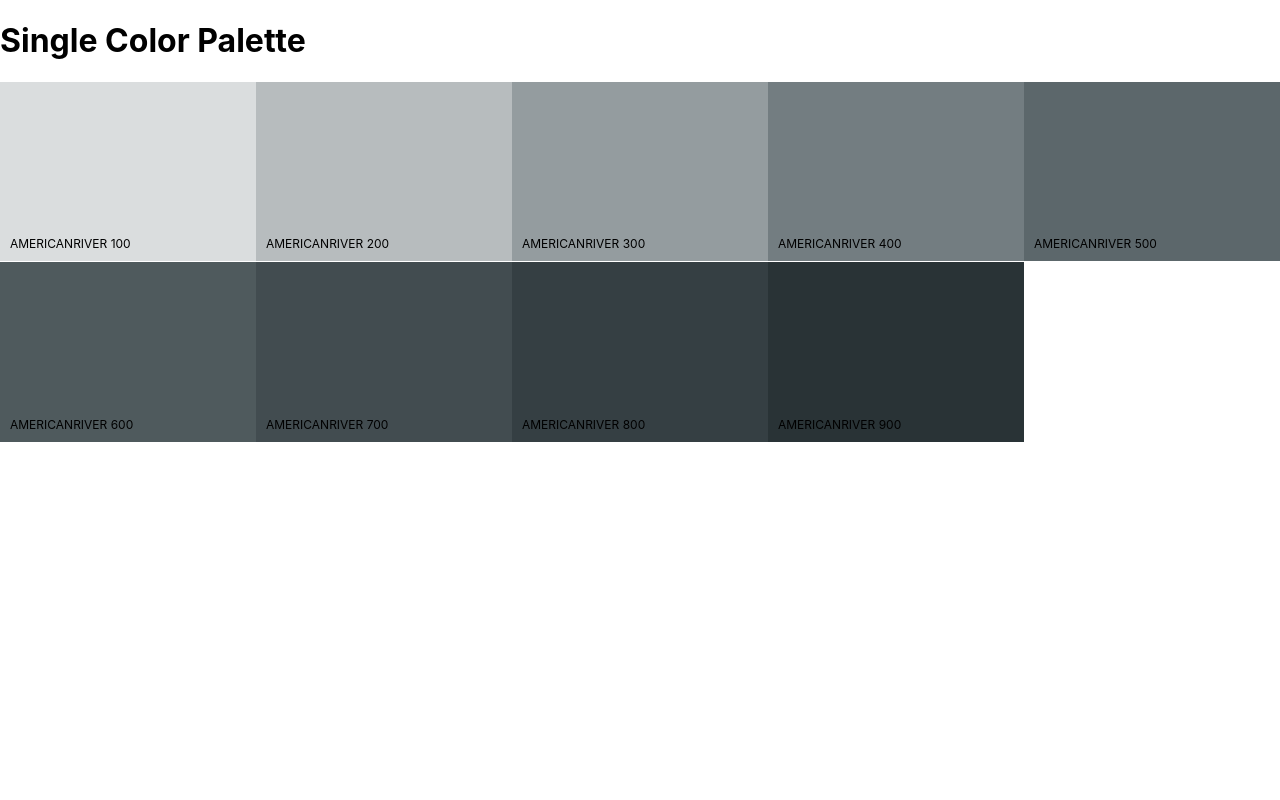
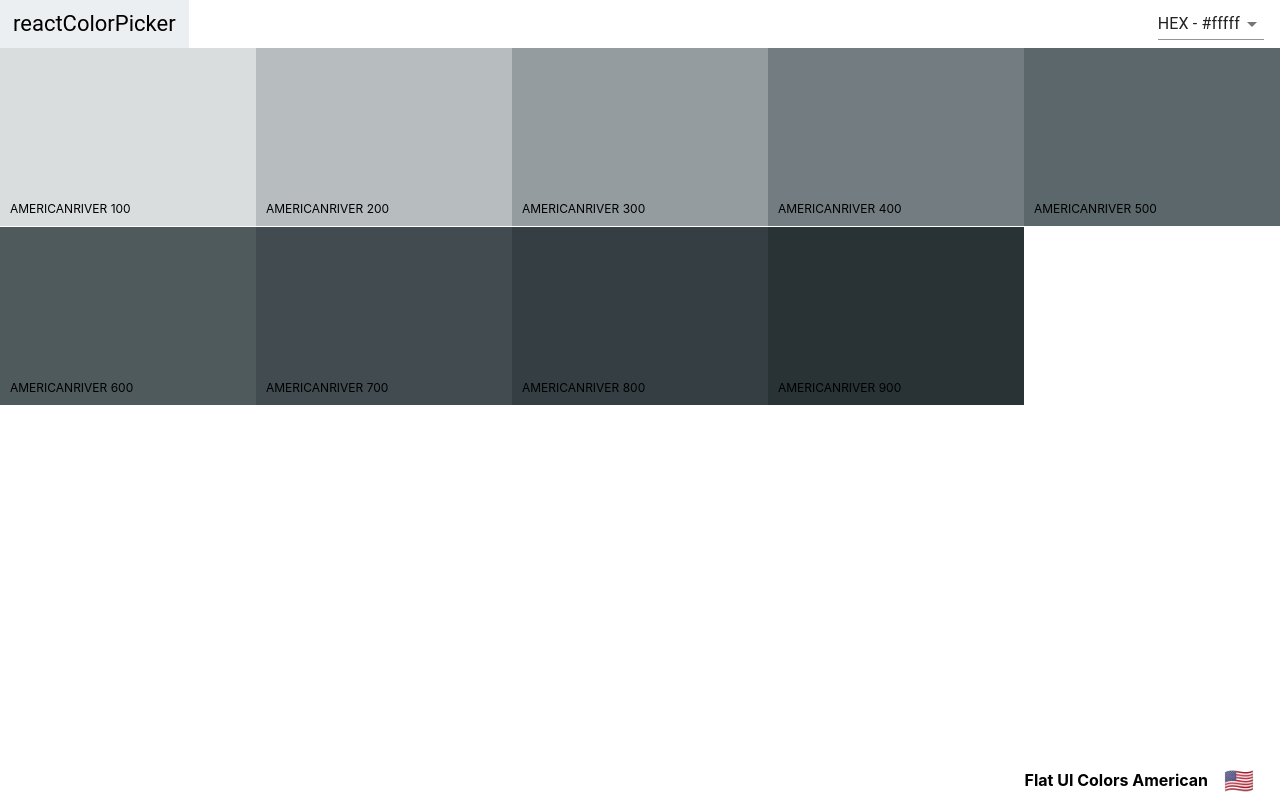
Before and after one commit to davidbernier91/colorPicker, a React (Create React App) app: page /palette/flat-ui-colors-american/americanriver in a window 1280 px wide. Built offline with nearby package versions, Linux system fonts and the light colour scheme.

Commit message:
Add Navbar component and Footer

```diff
--- a/src/App.js
+++ b/src/App.js
@@ -33,7 +33,7 @@ export default function App() {
         render={ (routeProps) => <SingleColorPalette
                                    colorId={routeProps.match.params.colorId}
                                    palette={findPalette(routeProps.match.params.paletteId)}
-                                   />}
+                                  />}
       />
     </Switch>
   </>
--- a/src/components/ColorBox.js
+++ b/src/components/ColorBox.js
@@ -6,22 +6,22 @@ import {CopyToClipboard} from "react-copy-to-clipboard"
 
 export default function ColorBox(props) {
     const [copyStatus, setCopyStatus] = useState(false)
-    const {color, moreURL, showLink} = props // uses descturing to grab object props from Pallete.js
+    const {color, moreURL, showLink, background} = props // uses descturing to grab object props from Pallete.js
 
     const handleCopyClick = ()=>{
             setCopyStatus(true);
             setTimeout(() => {
                 setCopyStatus(false);
             }, 1500);
-}
+        }
 
     return (
-        <CopyToClipboard text={color.hex}>
-            <div style={{background: color.hex}} className="ColorBox" onClick={handleCopyClick} >
-                <div style={{background: color.hex}}  className={`copy-overlay ${copyStatus && "show"}`}/>
+        <CopyToClipboard text={background}>
+            <div style={ {background: background}} className="ColorBox" onClick={handleCopyClick} >
+                <div style={{background: background}}  className={`copy-overlay ${copyStatus && "show"}`}/>
                 <div className={`copy-msg ${copyStatus && "show"}`}>
                     <h1>Copied!</h1>
-                    <p>{color.hex}</p>
+                    <p>{background}</p>
                 </div>
                 <div className="copy-container">
                     <div className="box-content">
--- a/src/components/NavBar.js
+++ b/src/components/NavBar.js
@@ -8,7 +8,7 @@ import CloseIcon from '@material-ui/icons/Close';
 
 export default function NavBar(props) {
     const {level, changeLevel, format, changeFormat,
-           snackBarOpenStatus, setSnackBarOpenStatus} = props
+           snackBarOpenStatus, setSnackBarOpenStatus, showingAllColors} = props
 
     const closeSnackBar=()=> setSnackBarOpenStatus(false)
 
@@ -18,7 +18,7 @@ export default function NavBar(props) {
             <div className="logo">
                 <Link to="/">reactColorPicker</Link>
             </div>
-                <div className="slider-container">
+                { props.showingAllColors && (<div className="slider-container">
                     <span>Level: {level}</span>
                     <div className="slider" >
                         <Slider
@@ -29,11 +29,12 @@ export default function NavBar(props) {
                     />
                 </div>
             </div>
+            )}
             <div className="select-container">
                 <Select value={format} onChange={changeFormat}>
                     <MenuItem value='hex'>HEX - #fffff</MenuItem>
                     <MenuItem value='rgb'>RGB - rgb(255, 255, 255)</MenuItem>
-                    <MenuItem value='rgb'>RGBA - rgba(255, 255, 255, 1.0)</MenuItem>
+                    <MenuItem value='rgba'>RGBA - rgba(255, 255, 255, 1.0)</MenuItem>
                 </Select>
             </div>
             <Snackbar
@@ -43,8 +44,8 @@ export default function NavBar(props) {
                 message={<span id="message-id">Format changed to {format}</span>}
                 ContentProps={{"aria-describedby": "message-id"}}
                 action={[
-                        <IconButton color="inherit" key="close">
-                            <CloseIcon onClick={closeSnackBar}/>
+                        <IconButton color="inherit" key="close" onClick={closeSnackBar}>
+                            <CloseIcon />
                         </IconButton>
                         ]}
             />
--- a/src/components/Palette.js
+++ b/src/components/Palette.js
@@ -1,18 +1,22 @@
-import React,{useState} from 'react'
+import React from 'react'
 import ColorBox from './ColorBox'
 import NavBar from './NavBar'
+import useColorSlider from '../hooks/useColorSlider'
+import PaletteFooter from './PaletteFooter'
 import "../css/palette.css"
 
 
 export default function Pallete(props) {
     const {colors, paletteName, emoji, id} = props.palette
-    const [colorLevel, setColorLevel] = useState(500)
-    const [format, setFormat] = useState("hex")
-    const [snackBarOpenStatus, setSnackBarOpenStatus] = useState(false)
+    // Import custom hooks for Slider, reused in singleColorPalette
+    const {colorLevel, format, snackBarOpenStatus, setSnackBarOpenStatus,
+           changeLevel, changeFormat} = useColorSlider()
+
 
     const colorBoxes = colors[colorLevel].map(color => (
         <ColorBox
             color={color}
+            background={color[format]}
             key={color.id}
             paletteID={id}
             moreURL={`/palette/${id}/${color.id}`}
@@ -20,17 +24,6 @@ export default function Pallete(props) {
          />
         )
     )
-
-    const changeLevel = (level) => setColorLevel(level)
-
-    const changeFormat = (event) => {
-        setFormat(event.target.value)
-        setSnackBarOpenStatus(true)
-        setTimeout(() => {
-            setSnackBarOpenStatus(false);
-        }, 3000);
-    }
-
 
     return (
         <div className="Palette">
@@ -41,13 +34,12 @@ export default function Pallete(props) {
                 format={format}
                 snackBarOpenStatus={snackBarOpenStatus}
                 setSnackBarOpenStatus={setSnackBarOpenStatus}
+                showingAllColors
+
 
             />
             <div className="Palette-colors">{colorBoxes}</div>
-            <footer className="Palette-footer">
-                {paletteName}
-                <span className="emoji">{emoji}</span>
-            </footer>
+                <PaletteFooter paletteName={paletteName} emoji={emoji}/>
         </div>
     )
 }
--- /dev/null
+++ b/src/components/PaletteFooter.js
@@ -0,0 +1,13 @@
+import React from 'react'
+
+export default function PaletteFooter(props) {
+    const {paletteName, emoji} = props
+    return (
+        <div>
+            <footer className="Palette-footer">
+                {paletteName}
+                <span className="emoji">{emoji}</span>
+            </footer>
+        </div>
+    )
+}
--- a/src/components/SingleColorPalette.js
+++ b/src/components/SingleColorPalette.js
@@ -1,8 +1,16 @@
-import React, {useState} from 'react'
+import React from 'react'
+import useColorSlider from '../hooks/useColorSlider'
 import ColorBox from './ColorBox'
+import NavBar from './NavBar'
+import PaletteFooter from './PaletteFooter'
+
 
 export default function SingleColorPalette(props) {
     const {colorId, palette} = props
+
+    const {colorLevel, format, snackBarOpenStatus, setSnackBarOpenStatus,
+        changeLevel, changeFormat} = useColorSlider()
+
 
     const gatherShades = (palette, colorToFilterBy)=>{
             let shades = []
@@ -16,14 +24,30 @@ export default function SingleColorPalette(props) {
             return shades.slice(1)
         }
 
-    const colorBoxes = gatherShades(palette, colorId).map(color =>(<ColorBox color={color} showLink={false} />))
+    const colorBoxes = gatherShades(palette, colorId).map(color =>(
+        <ColorBox
+            color={color}
+            showLink={false}
+            background={color[format]}
+            key={color.name}
+        />
+    ))
 
     return (
         <div className='Palette'>
-            <h1>Single Color Palette</h1>
-            <div className='Palette-colors'>
-                {colorBoxes}
-            </div>
+            <NavBar
+                level={colorLevel}
+                changeLevel={changeLevel}
+                changeFormat={changeFormat}
+                format={format}
+                snackBarOpenStatus={snackBarOpenStatus}
+                setSnackBarOpenStatus={setSnackBarOpenStatus}
+                onAfterChange={changeLevel}
+                showingAllColors={false}
+
+            />
+            <div className='Palette-colors'>{colorBoxes}</div>
+                <PaletteFooter paletteName={palette.paletteName} emoji={palette.emoji}/>
         </div>
     )
 }
--- /dev/null
+++ b/src/hooks/useColorSlider.js
@@ -0,0 +1,26 @@
+import {useState} from 'react'
+
+export default () => {
+    const [colorLevel, setColorLevel] = useState(500)
+
+    const [format, setFormat] = useState("hex")
+
+    const [snackBarOpenStatus, setSnackBarOpenStatus] = useState(false)
+
+    const changeLevel = (level) => setColorLevel(level)
+
+    const changeFormat = (event) => {
+        setFormat(event.target.value)
+        setSnackBarOpenStatus(true)
+        setTimeout(() => {
+            setSnackBarOpenStatus(false);
+        }, 3000);
+    }
+
+
+    return { colorLevel, setColorLevel, format, setFormat,
+            snackBarOpenStatus, setSnackBarOpenStatus,
+            changeLevel, changeFormat
+        }
+
+}
```
Also changed, not shown: src/hooks/useInputState.js (+7 -0 lines).
